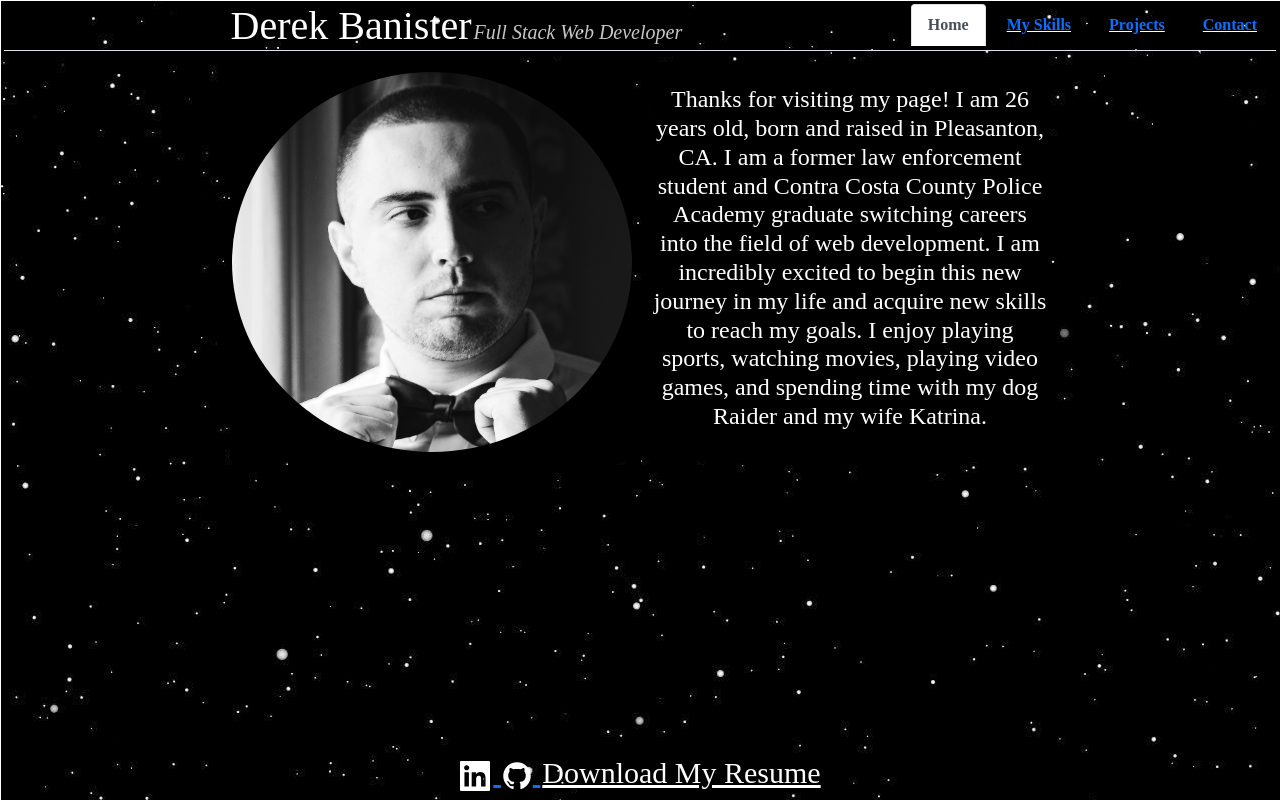
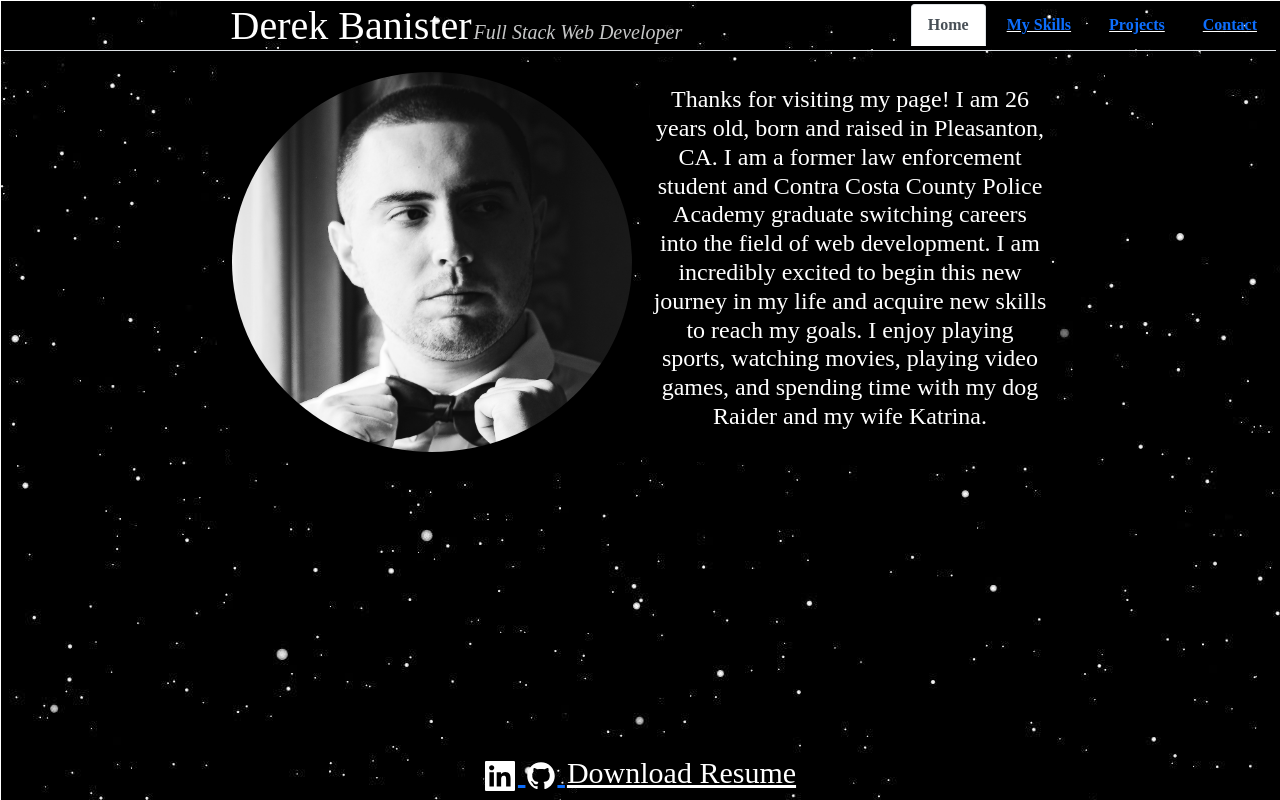
Before and after one commit to DerekBanister/react-portfolio, a React (Create React App) app: page / in a window 1280 px wide. Built offline with nearby package versions, Linux system fonts and the light colour scheme.

Commit message:
fixed resume download issue, had to import pdf into component

```diff
--- a/package.json
+++ b/package.json
@@ -12,6 +12,7 @@
     "react-bootstrap": "^2.0.2",
     "react-dom": "^17.0.2",
     "react-icons": "^4.3.1",
+    "react-router-dom": "^6.1.1",
     "react-scripts": "4.0.3",
     "web-vitals": "^1.1.2"
   },
--- a/src/components/Footer.js
+++ b/src/components/Footer.js
@@ -1,4 +1,5 @@
 import React from 'react';
+import resume from '../images/resume.pdf';
 import '../styles/style.css';
 import 'bootstrap/dist/css/bootstrap.min.css';
 import { GrLinkedin } from 'react-icons/gr';
@@ -8,16 +9,12 @@ import { GrGithub } from 'react-icons/gr';
 function Footer() {
     return (
         <div class="text-center footer text-dark" >
-
             <a href="https://www.linkedin.com/in/derek-banister/" target="_blank" rel="noreferrer" class="icon">< GrLinkedin /></a>
             <a href="https://github.com/DerekBanister" target="_blank" rel="noreferrer" class="icon"> <GrGithub /> </a>
-            {/* <a href="../images/DereksResume.pdf" target="_blank" class="button email">Download My Resume</a> */}
-
-            <a href="../../public/resume.pdf" class="button email" download>Download My Resume</a>
+            <a className="button email" href={resume} download="Derek's Resume">Download Resume</a>
         </div>
     )
 
 }
 
-
 export default Footer;
```
Also changed, not shown: 2 other files (tests, documents, lock files or other folders).
